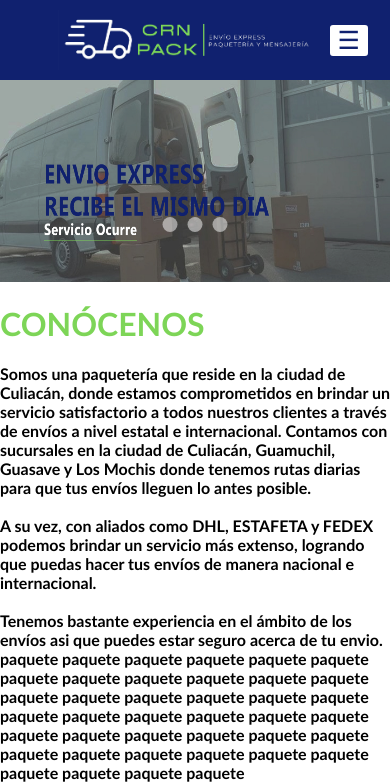
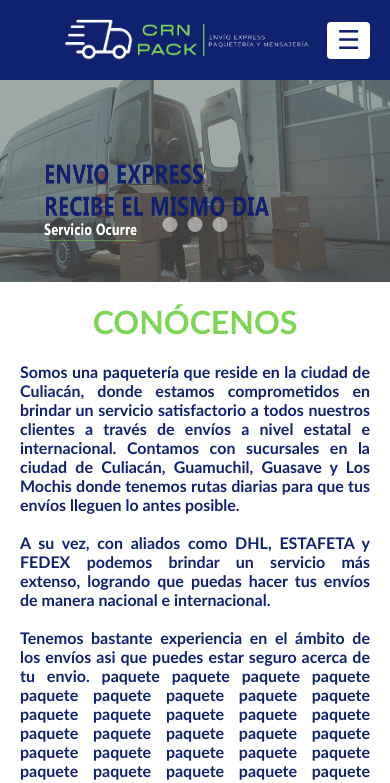
Before and after one commit to MacbethCarrillo/Proyectos-HTML-PHP, a PHP site: page / in a window 390 px wide; the page is wider, and only the part inside the window is pictured. Shown: the top 783 px of that part. Run offline with PHP 8.4, Linux system fonts and the light colour scheme; grey boxes are pictures that could not be loaded.

Commit message:
actualizacion estilo 10 sep 24 styles.css

```diff
--- a/CRN PACK Sitio Web/styles.css
+++ b/CRN PACK Sitio Web/styles.css
@@ -68,6 +68,7 @@
     width: 100%;
     height: auto;
     overflow: hidden;
+    margin-bottom: 0; /* Ajusta el margen inferior a 0 */
 }
 
 .carousel-images {
@@ -105,15 +106,16 @@
 .carousel-dots button.active {
     background-color: #ffffff; /* Color del punto activo */
 }
+
 /* Estilos para el botón del menú (solo visible en pantallas pequeñas) */
 .menu-btn {
     display: none;
     background-color: white;
     color: #10216f;
-    font-size: 25px;
-    padding: 1px 8px;
+    font-size: 26px;
+    padding: 3px 10px;
     cursor: pointer;
-    border-radius: 5px; /* Menos redondeado */
+    border-radius: 6px; /* Menos redondeado */
     border: 2px solid #10216f;
     transition: none; /* Sin efecto de hover */
 }
@@ -159,7 +161,7 @@
         display: flex;
         flex-direction: column;
         gap: 15px;
-        max-height: 300px; /* Altura máxima que el menú puede alcanzar al desplegarse */
+        max-height: 220px; /* Altura máxima que el menú puede alcanzar al desplegarse */
     }
 
     .menu-btn.active {
@@ -193,3 +195,58 @@
         border-top: none; /* Quitar línea de separación del primer elemento */
     }
 }
+
+.nosotros {
+    display: flex;
+    align-items: flex-start; /* Alinea verticalmente el contenido en la parte superior */
+    background-color: white;
+    padding: 0; /* Elimina el padding para ajustar la alineación */
+    margin-top: 0; /* Elimina el margen superior para alinear con el carrusel */
+}
+
+.texto-nosotros {
+    flex: 1;
+    width: 50%; /* El texto ocupará el 50% de la pantalla en pantallas grandes */
+    margin-right: 0; /* Elimina el margen derecho */
+    color: #10216f;
+    text-align: justify;
+    padding: 20px; /* Agrega padding alrededor del texto */
+    box-sizing: border-box; /* Incluye padding en el cálculo del ancho */
+}
+
+.texto-nosotros h1 {
+    font-size: 3em; /* Ajusta el tamaño del encabezado */
+    text-align: center;
+    margin: 0 0 20px 0; /* Elimina el margen superior y ajusta el margen inferior */
+}
+
+/* Ajuste para pantallas pequeñas */
+@media (max-width: 980px) {
+    .nosotros {
+        flex-direction: column;
+        align-items: flex-start;
+        margin-top: 0; /* Quitar el margen superior en pantallas pequeñas */
+    }
+
+    .texto-nosotros {
+        width: 100%; /* El texto ocupará el 100% en pantallas pequeñas */
+        margin-right: 0; /* Elimina el margen derecho en pantallas pequeñas */
+        padding: 20px; /* Agrega padding en pantallas pequeñas */
+        box-sizing: border-box; /* Incluye padding en el cálculo del ancho */
+        font-size: 16px; /* Ajusta el tamaño de la fuente para pantallas pequeñas */
+    }
+
+    .texto-nosotros h1 {
+        font-size: 2em; /* Ajusta el tamaño del encabezado para pantallas pequeñas */
+    }
+
+    .imagen-nosotros {
+        width: 100%; /* La imagen también ocupará el 100% en pantallas pequeñas */
+        margin-top: 20px;
+        align-items: center; /* Centra la imagen en pantallas pequeñas */
+    }
+
+    .imagen-nosotros img {
+        max-width: 100%; /* Asegura que la imagen no sea más grande que el contenedor */
+    }
+}
```
